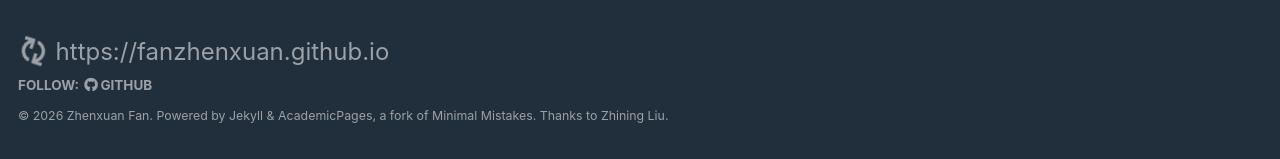
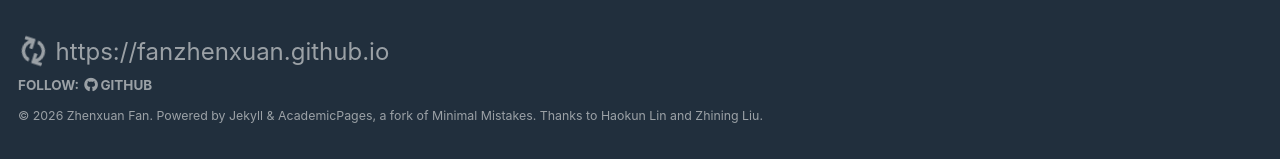
Before and after one commit to fanzhenxuan/fanzhenxuan.github.io, a Jekyll site: the page built from _pages/gallery.md, in a window 1280 px wide. Shown: the part 738-897 px from the top of the page. Built offline with Jekyll 4.4.1, drawn with Linux system fonts in a browser that asks for light colours.

Commit message:
Update footer.html

```diff
--- a/_includes/footer.html
+++ b/_includes/footer.html
@@ -24,4 +24,4 @@
   </ul>
 </div>
 
-<div class="page__footer-copyright">&copy; {{ site.time | date: '%Y' }} {{ site.name | default: site.title }}. {{ site.data.ui-text[site.locale].powered_by | default: "Powered by" }} <a href="http://jekyllrb.com" rel="nofollow">Jekyll</a> &amp; <a href="https://github.com/academicpages/academicpages.github.io">AcademicPages</a>, a fork of <a href="https://mademistakes.com/work/minimal-mistakes-jekyll-theme/" rel="nofollow">Minimal Mistakes</a>. Thanks to <a href="https://zhiningliu.com/">Zhining Liu.</a></div>
+<div class="page__footer-copyright">&copy; {{ site.time | date: '%Y' }} {{ site.name | default: site.title }}. {{ site.data.ui-text[site.locale].powered_by | default: "Powered by" }} <a href="http://jekyllrb.com" rel="nofollow">Jekyll</a> &amp; <a href="https://github.com/academicpages/academicpages.github.io">AcademicPages</a>, a fork of <a href="https://mademistakes.com/work/minimal-mistakes-jekyll-theme/" rel="nofollow">Minimal Mistakes</a>. Thanks to <a href="https://messix77.github.io/">Haokun Lin</a> and <a href="https://zhiningliu.com/">Zhining Liu.</a></div>
```
